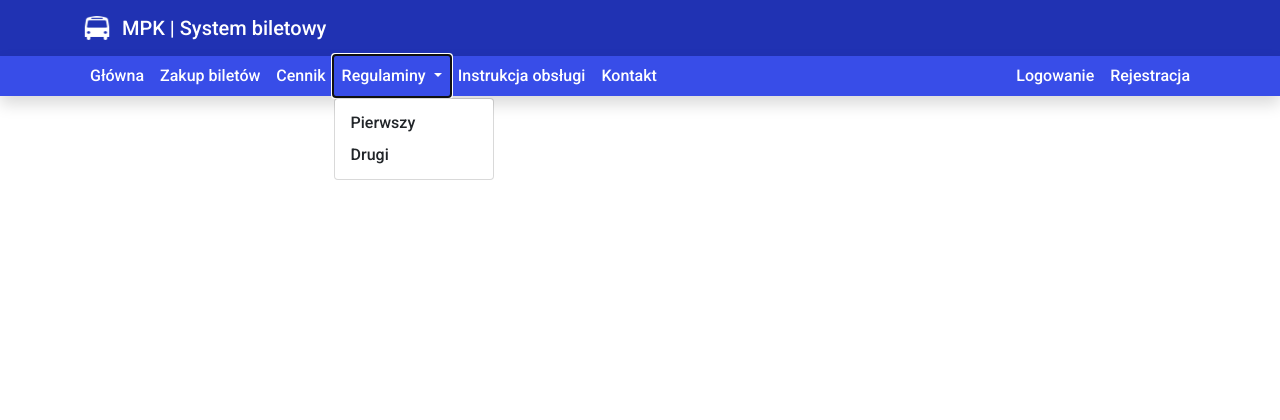
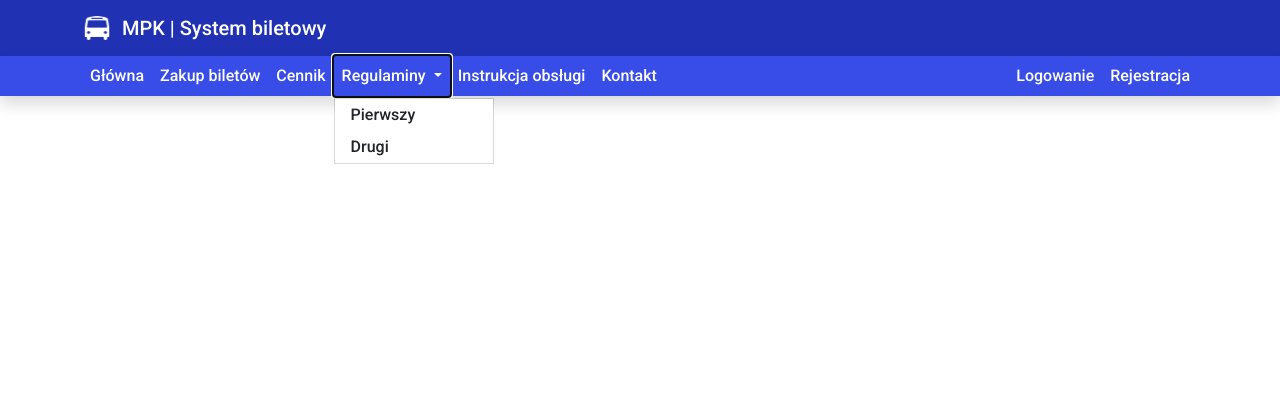
Before and after one commit to kod3ch/mpk, a PHP site: page / in a window 1280 px wide, after a click on "Regulaminy". Shown: the top 420 px of the page. Run offline with PHP 8.4, Linux system fonts and the light colour scheme.

Commit message:
minor changes

```diff
--- a/index.php
+++ b/index.php
@@ -8,11 +8,30 @@
   <meta charset="UTF-8">
   <meta http-equiv="X-UA-Compatible" content="IE=edge">
   <meta name="viewport" content="width=device-width, initial-scale=1.0">
-  <link rel="shortcut icon" href="bus.ico">
+  <link rel="icon" href="dark_bus.png" id="light-scheme-icon">
+  <link rel="icon" href="bus.ico" id="dark-scheme-icon">
+  <!--<link rel="shortcut icon" href="dark_bus.ico">-->
   <link rel="stylesheet" href="main.css">
   <link href="https://cdn.jsdelivr.net/npm/bootstrap@5.1.3/dist/css/bootstrap.min.css" rel="stylesheet"
     integrity="sha384-1BmE4kWBq78iYhFldvKuhfTAU6auU8tT94WrHftjDbrCEXSU1oBoqyl2QvZ6jIW3" crossorigin="anonymous">
   <title>Główna | MPK</title>
+  <script>
+    matcher = window.matchMedia('(prefers-color-scheme: dark)');
+    matcher.addListener(onUpdate);
+    lightSchemeIcon = document.querySelector('link#light-scheme-icon');
+    darkSchemeIcon = document.querySelector('link#dark-scheme-icon');
+
+    function onUpdate() {
+      if (matcher.matches) {
+        lightSchemeIcon.remove();
+        document.head.append(darkSchemeIcon);
+      } else {
+        document.head.append(lightSchemeIcon);
+        darkSchemeIcon.remove();
+      }
+    }
+    onUpdate();
+  </script>
 </head>
 
 <body>
@@ -47,7 +66,7 @@
               aria-expanded="false">
               Regulaminy
             </a>
-            <ul class="dropdown-menu" aria-labelledby="navbarDropdown">
+            <ul class="dropdown-menu rounded-0 py-0" aria-labelledby="navbarDropdown">
               <li><a class="dropdown-item" href="#">Pierwszy</a></li>
               <li><a class="dropdown-item" href="#">Drugi</a></li>
             </ul>
--- a/main.css
+++ b/main.css
@@ -1,4 +1,5 @@
 @import url('https://fonts.googleapis.com/css2?family=Roboto:wght@500&display=swap');
+
 body{
     font-family: 'Roboto', sans-serif !important;
 }
@@ -16,3 +17,16 @@ li.nav-item > a.nav-link:hover{
     background-color: white;
     color: #384de8 !important;
 }
+a.nav-link {
+    color: white !important;
+    background-color: #384de8 !important;
+}
+a.nav-link:hover {
+    color: #384de8 !important;
+    background-color: white !important;
+}
+
+li.nav-item.dropdown > ul.dropdown-menu.rounded-0.py-0 > li > a.dropdown-item:hover {
+    color: white !important;
+    background-color: #384de8 !important;
+}
```
Also changed, not shown: .htaccess (added), 404.php (added), dark_bus.png (added), 1 other file.
